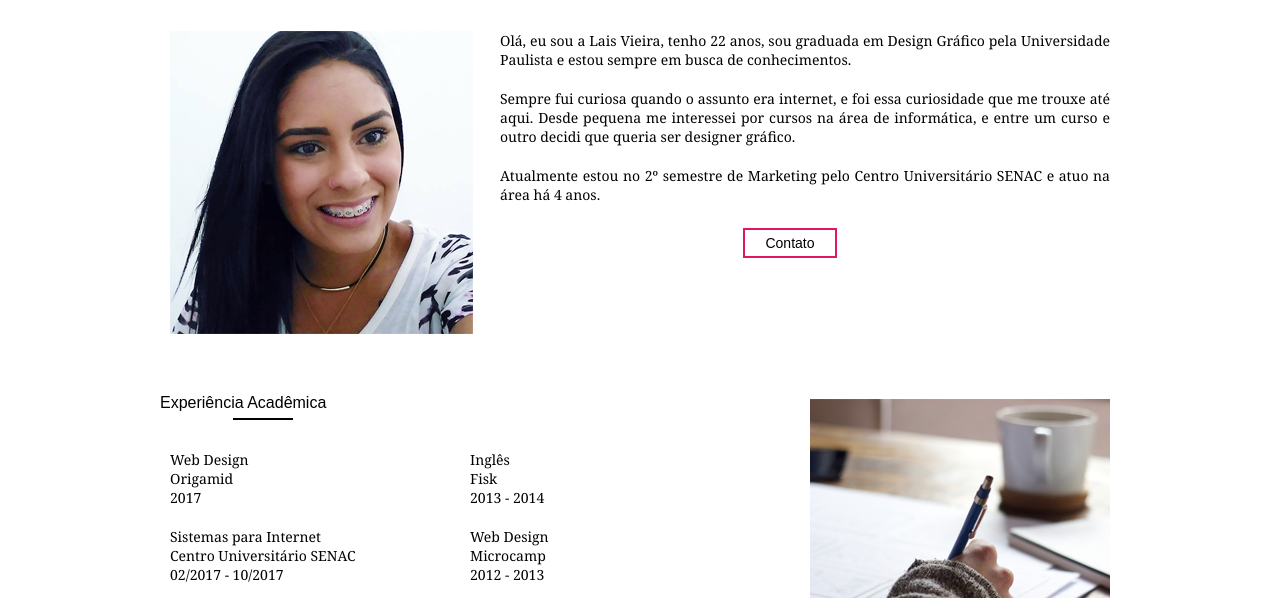
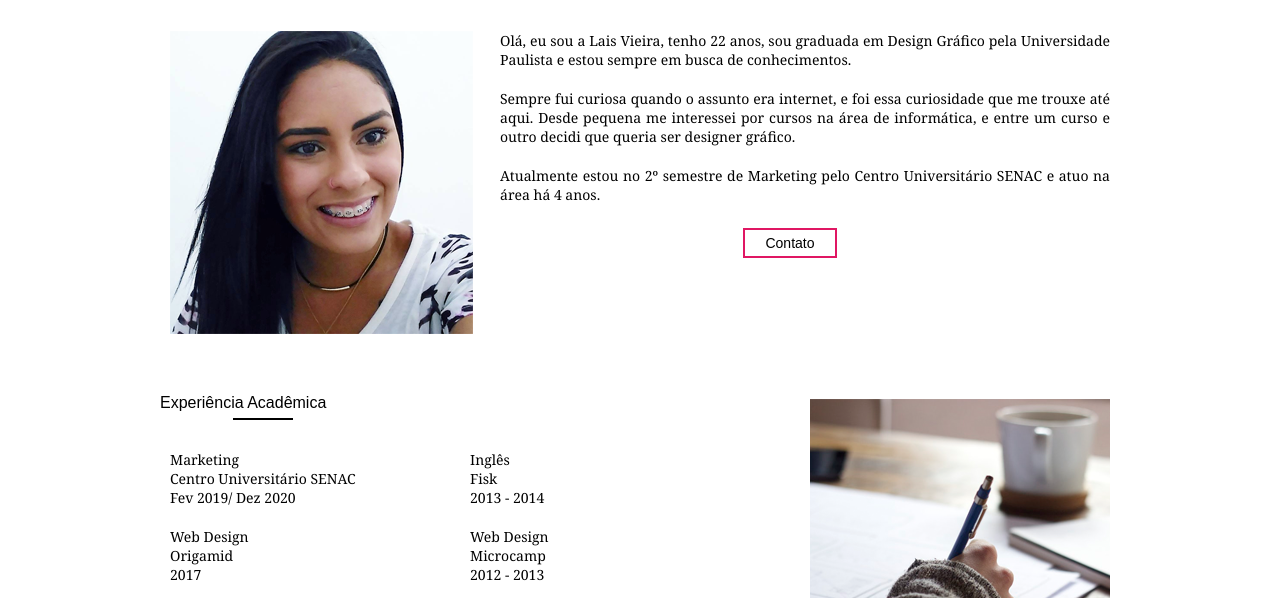
Before and after one commit to laavieira/laavieira.github.io, a plain HTML site: page sobre.html in a window 1280 px wide. Shown: the part 202-800 px from the top of the page. Drawn offline with Linux system fonts and the light colour scheme; a script that the page names is missing.

Commit message:
Update sobre.html

```diff
--- a/sobre.html
+++ b/sobre.html
@@ -64,6 +64,17 @@
 			<div>
 				<h2>Experiência Acadêmica</h2>
 				<div class="grid-5 sobre_linha">
+					<ul>
+						<li> Marketing
+						</li>
+						<li>
+							Centro Universitário SENAC
+						</li>
+						<li>
+							Fev 2019/ Dez 2020
+						</li>
+					</ul>
+
 					<ul>
 						<li>
 							Web Design
```
